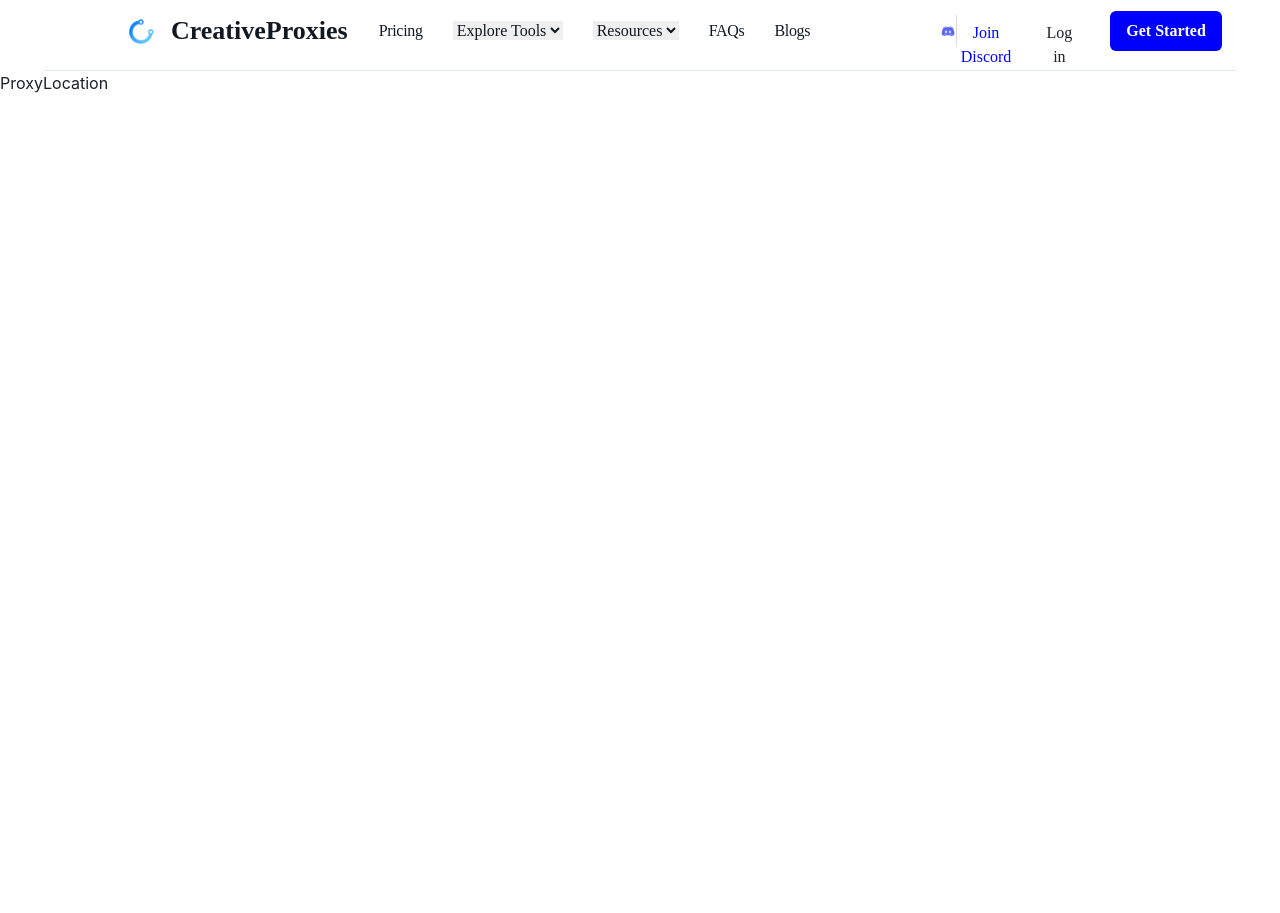
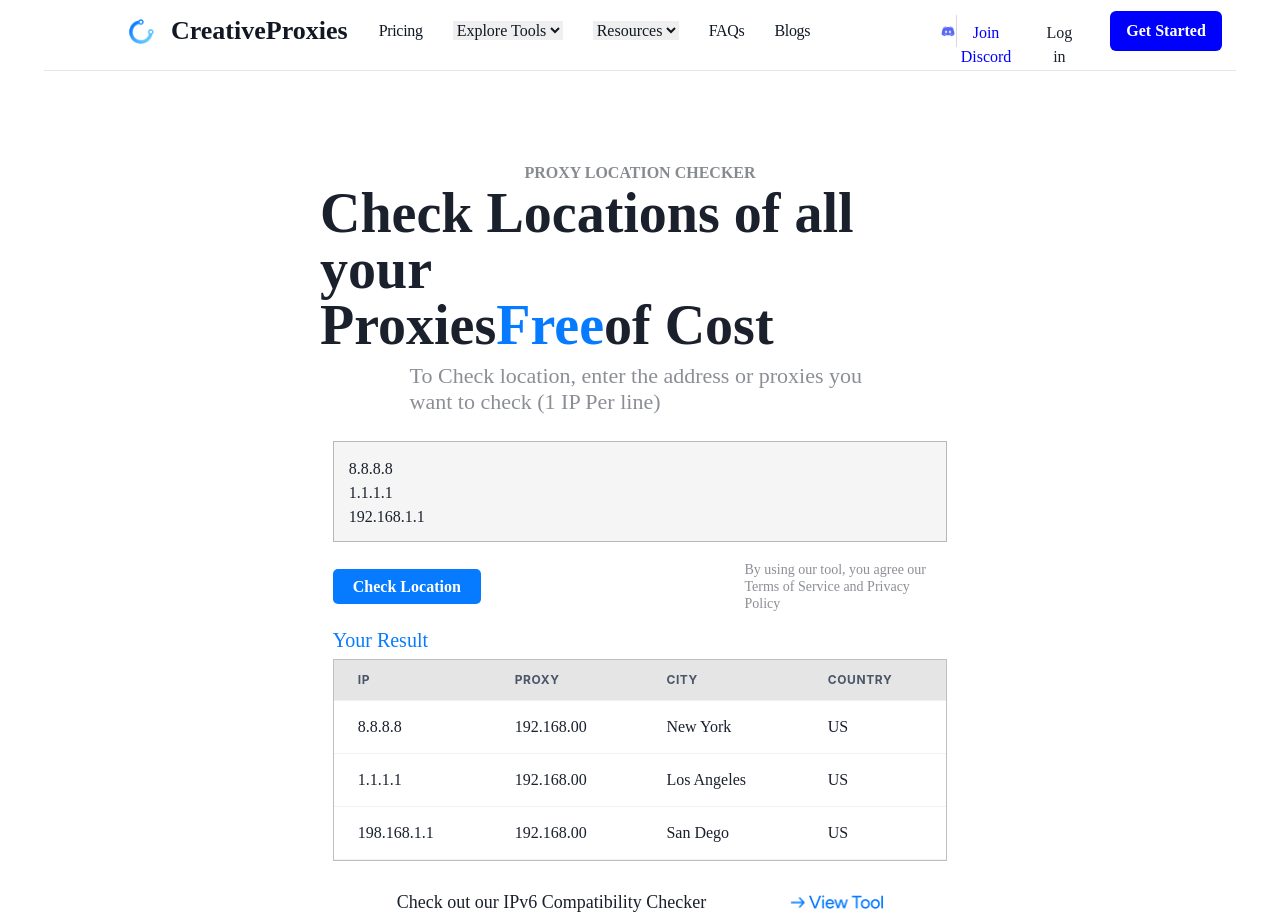
Before and after one commit to Pushpendra-1697/flamecloud, a React (Create React App) app: page /proxy in a window 1280 px wide. Before the commit the page ends 800 px from the top, so only its background shows below. Built offline with nearby package versions, Linux system fonts and the light colour scheme.

Commit message:
ProxyLocation page

```diff
--- /dev/null
+++ b/src/App.css
@@ -0,0 +1,5 @@
+*{
+    margin: 0;
+    padding: 0;
+    border: none;
+}
--- a/src/App.js
+++ b/src/App.js
@@ -1,12 +1,13 @@
 import { Box } from "@chakra-ui/react";
 import Navbar from "./Components/Navbar";
 import AllRoutes from "./Pages/AllRoutes";
+import './App.css';
 
 function App() {
   return (
     <Box>
       <Navbar />
-      <Box w={{base: "1192px", sm: "900px", lg: "1192px"}} m="auto"><hr style={{ color: '#D9D8D6' , margin: "auto"}} /></Box>
+      <Box w={{ base: "1192px", sm: "900px", lg: "1192px" }} m="auto"><hr style={{ color: '#D9D8D6', margin: "auto" }} /></Box>
       <AllRoutes />
     </Box>
   );
--- a/src/Components/Navbar.jsx
+++ b/src/Components/Navbar.jsx
@@ -5,7 +5,7 @@ import { RxHamburgerMenu } from 'react-icons/rx';
 const Navbar = () => {
     const { isOpen, onOpen, onClose } = useDisclosure()
     return (
-        <Box display="flex" justifyContent={{base:"0", sm:"space-evenly", lg:"0"}} fontFamily="Figtree"  w={{ base: "80%", sm: "1200px", lg: "80%" }} textAlign={"center"} m="auto" p={{base:"1px", sm:"20px", lg:"1px"}}>
+        <Box display="flex" justifyContent={{ base: "0", sm: "space-evenly", lg: "0" }} fontFamily="Figtree" w={{ base: "80%", sm: "1200px", lg: "80%" }} textAlign={"center"} m="auto" p={{ base: "1px", sm: "20px", lg: "1px" }}>
             <Img mt="17.87px" w={{ base: "25.06px", sm: "56.09px", lg: "25.06px" }} h={{ base: "25.06px", sm: "56.09px", lg: "25.06px" }} src={"./Images/logo.png"} alt="logo"></Img>
             <Text fontSize={{ base: "26px", sm: "55.24px", lg: "26px" }} style={{ fontStyle: "normal", fontWeight: "600", lineHeight: "31px", color: "#111822", marginLeft: "16.94px", marginTop: "14px" }}>CreativeProxies</Text>
             <Box display={{ base: "flex", sm: "none", lg: "flex" }} gap="30px" ml="31px" fontStyle={"normal"} fontWeight="400" lineHeight="19px" letterSpacing={"-0.02em"} color="#111822" mt="20px">
@@ -31,7 +31,7 @@ const Navbar = () => {
                 <Button fontSize={{ base: "16px", sm: "29.1px", lg: "16px" }} mb="10px" color={"white"} bg="blue" mt="10px" p={{ base: "10px 22px", sm: "26.19px 40.5px", lg: "10px 22px" }} display="flex" justifyContent={"center"} alignItems="center">Get Started</Button>
             </Box>
             <Box onClick={onOpen} ml="2%" padding={"15px"} color={"#077BFF"} bg="#077BFF40" borderRadius={"8.52px"} display={{ base: 'none', sm: "block", lg: "none" }}>
-                <RxHamburgerMenu fontSize={"38px"} />
+                <RxHamburgerMenu fontSize={"48px"} />
             </Box>
 
             <Box>
@@ -43,11 +43,11 @@ const Navbar = () => {
                         <ModalBody>
                             <Box>
                             </Box>
-                                <Text>Login</Text>
-                                <Text>Blogs</Text>
-                                <Text>FAQs</Text>
-                                <Text>Resources</Text>
-                                <Text>Pricing</Text>
+                            <Text>Login</Text>
+                            <Text>Blogs</Text>
+                            <Text>FAQs</Text>
+                            <Text>Resources</Text>
+                            <Text>Pricing</Text>
                         </ModalBody>
 
                         <ModalFooter>
--- a/src/Pages/Landing.jsx
+++ b/src/Pages/Landing.jsx
@@ -40,15 +40,14 @@ const Landing = () => {
             </Box>
 
 
-            <Text color={"#111822"} display={"flex"} justifyContent="center" alignItems={"center"} mt={{ base: "95px", sm: "100.95px", lg: "95px" }} fontSize={{ base: "16px", sm: "30px", lg: "16px" }}
-                ml={{ base: '0', sm: "14%", lg: '0' }}
-                textAlign="center">WELCOME TO CREATIVE PROXIES</Text>
+            <Text width={{ base: "20%", sm: "1200px", lg: "20%" }} m={"auto"} color={"#111822"} textAlign="center" mt={{ base: "95px", sm: "100.95px", lg: "95px" }} fontSize={{ base: "16px", sm: "30px", lg: "16px" }}
+            >WELCOME TO CREATIVE PROXIES</Text>
             <Box fontSize={{ base: "56px", sm: "86px", lg: "56px" }} lineHeight={{ base: "67.2px", sm: "103.2px", lg: "67.2px" }} m={{ base: "3px 400px", sm: "4px 100px", lg: "3px 400px" }} w={{ base: "824px", sm: "900px", lg: "824px" }} h={{ base: "134px", sm: "309px", lg: "134px" }}>
                 We are the <span style={{ color: "#077BFF" }}>Fastest</span> and the <span style={{ color: "#16D113" }}>Most Reliable</span> Proxy Service since 2020
             </Box>
-            <Box mb="26px" mt={{ base: "17px", sm: "26px", lg: "17px" }} lineHeight={{ base: "26.4px", sm: "48px", lg: "26.4px" }} m="auto" fontSize={{ base: "22px", sm: "40px", lg: "22px" }} w={{ base: "509px", sm: "899px", lg: "509px" }} fontWeight={"500"} h={{ base: "52px", sm: "92px", lg: "52px" }} ml={{ base: "40%", sm: "14%", lg: "40%" }}>Lorem ipsum dolor sit amet, consectetur adipiscing elit. In luctus augue sit amet mollis molestie.</Box>
-            <Box textAlign={"center"} mt="26px"><Button bg="blue" w="222px" h={"47px"} color={"white"} p={{ base: '12px 55px', sm: "26px 115px", lg: "12px 55px" }} fontSize={{ base: "18px", sm: "37.3px", lg: "18px" }}>Get Started<AiOutlineArrowRight /></Button></Box>
-            <Box bg="#00B67A1A" w={{ base: "200px", sm: "480px", lg: "200px" }} borderRadius={"10px"} m="auto" mt="22px" mb="54px" textAlign={"center"}>
+            <Box mb={{ base: "26px", sm: "50px", lg: "26px" }} mt={{ base: "17px", sm: "26px", lg: "17px" }} lineHeight={{ base: "26.4px", sm: "48px", lg: "26.4px" }} m="auto" fontSize={{ base: "22px", sm: "40px", lg: "22px" }} w={{ base: "509px", sm: "899px", lg: "509px" }} fontWeight={"500"} h={{ base: "52px", sm: "92px", lg: "52px" }} ml={{ base: "40%", sm: "14%", lg: "40%" }}>Lorem ipsum dolor sit amet, consectetur adipiscing elit. In luctus augue sit amet mollis molestie.</Box>
+            <Box ml={{ base: 0, sm: "40%", lg: 0 }} textAlign={"center"} mt="26px"><Button borderRadius={{ base: "10px", sm: "20.72px", lg: "10px" }} bg="blue" w={{ base: "222px", sm: "460px", lg: "222px" }} h={{ base: "47px", sm: "97.39px", lg: "47px" }} color={"white"} p={{ base: '12px 55px', sm: "36px 115px", lg: "12px 55px" }} fontSize={{ base: "18px", sm: "37.3px", lg: "18px" }}>Get Started<AiOutlineArrowRight /></Button></Box>
+            <Box ml={{ base: "40%", sm: "40%", lg: "43%" }} bg="#00B67A1A" w={{ base: "200px", sm: "480px", lg: "200px" }} borderRadius={"10px"} m="auto" mt={{ base: "22px", sm: "44px", lg: "22px" }} mb="54px" textAlign={"center"}>
                 <Box padding={"10px"}>
                     <Icon bg="#00B67A" color={"white"} as={AiFillStar} />
                     <Icon ml="6.61px" bg="#00B67A" color={"white"} as={AiFillStar} />
--- a/src/Pages/ProxyLocation.jsx
+++ b/src/Pages/ProxyLocation.jsx
@@ -1,10 +1,185 @@
-import { Box } from '@chakra-ui/react';
-import React from 'react'
+import React from 'react';
+import { Box, Image, Text } from "@chakra-ui/react";
+import {
+  Table,
+  Thead,
+  Tbody,
+  Tr,
+  Th,
+  Td,
+  TableContainer,
+} from "@chakra-ui/react";
 
 const ProxyLocation = () => {
   return (
-    <Box>ProxyLocation</Box>
-  )
+    <Box fontFamily={"Figtree"} mt="7%">
+      <Text
+        textAlign={"center"}
+        fontWeight="600"
+        fontSize={["12px", "14px", "16px"]}
+        opacity="0.5"
+        fontStyle="normal"
+        color="#111822"
+      >
+        PROXY LOCATION CHECKER
+      </Text>
+      <Box
+        w={["90%", "50%", "50%"]}
+        m="auto"
+        fontSize={["36px", "40px", "56px"]}
+        fontWeight="600"
+        lineHeight={["35px", "45px", "56px"]}
+      >
+        <Text>Check Locations of all your </Text>
+        <Text display={"inline"}>Proxies</Text>
+        <Text display={"inline"} color="#077BFF">
+          Free
+        </Text>
+        <Text display={"inline"}>of Cost</Text>
+      </Box>
+      <Box w={["68%", "46%", "36%"]} m="auto" mt="0.8%">
+        <Text
+          lineHeight={["22px", "26px", "26px"]}
+          fontSize={["15px", "18px", "22px"]}
+          fontWeight={"500"}
+          opacity="0.5"
+        >
+          To Check location, enter the address or proxies you want to check (1
+          IP Per line)
+        </Text>
+      </Box>
+
+      <Box
+        textAlign={"justify"}
+        boxSizing="border-box"
+        background="rgba(217, 216, 214, 0.25)"
+        border="1px solid rgba(0, 0, 0, 0.25)"
+        bordeRadius="5px"
+        w={["88%", "68%", "48%"]}
+        m="auto"
+        mt="2%"
+        pt="15px"
+        pl="15px"
+        h="30%"
+      >
+        <Text>8.8.8.8</Text>
+        <Text>1.1.1.1</Text>
+        <Text pb="2%">192.168.1.1</Text>
+      </Box>
+      <Box
+        display={"flex"}
+        justifyContent="space-between"
+        alignItems={"center"}
+        w={["88%", "48%", "48%"]}
+        m="auto"
+        mt="1.5%"
+        gap="10px"
+      >
+        <Text
+          bg="#077BFF"
+          fontWeight={"600"}
+          fontSize="16px"
+          color="#FFFFFF"
+          p="8px"
+          pl="20px"
+          pr="20px"
+          borderRadius={"5px"}
+          lineHeight={"19px"}
+        >
+          Check Location
+        </Text>
+        <Text
+          opacity={"0.5"}
+          fontWeight="400"
+          lineHeight={"17px"}
+          fontSize="14px"
+          flexBasis={["50%", "40%", "33%"]}
+        >
+          By using our tool, you agree our Terms of Service and Privacy Policy
+        </Text>
+      </Box>
+      <Text
+        color={"#077BFF"}
+        lineHeight="24px"
+        fontWeight={"500"}
+        fontSize="20px"
+        textAlign={"justify"}
+        w={["88%", "68%", "48%"]}
+        m="auto"
+        mt="1.3%"
+        mb="0.5%"
+      >
+        Your Result
+      </Text>
+
+      <Box
+        textAlign={"justify"}
+        boxSizing="border-box"
+        border="1px solid rgba(0, 0, 0, 0.25)"
+        bordeRadius="5px"
+        w={["88%", "70%", "48%"]}
+        m="auto"
+      >
+        <TableContainer>
+          <Table variant="simple">
+            <Thead>
+              <Tr
+                background="rgba(0, 0, 0, 0.1)"
+              >
+                <Th>IP</Th>
+                <Th>PROXY</Th>
+                <Th>CITY</Th>
+                <Th>COUNTRY</Th>
+              </Tr>
+            </Thead>
+            <Tbody>
+              <Tr>
+                <Td>8.8.8.8</Td>
+                <Td>192.168.00</Td>
+                <Td>New York</Td>
+                <Td>US</Td>
+              </Tr>
+              <Tr>
+                <Td>1.1.1.1</Td>
+                <Td>192.168.00</Td>
+                <Td>Los Angeles</Td>
+                <Td>US</Td>
+              </Tr>
+              <Tr>
+                <Td>198.168.1.1</Td>
+                <Td>192.168.00</Td>
+                <Td>San Dego</Td>
+                <Td>US</Td>
+              </Tr>
+            </Tbody>
+          </Table>
+        </TableContainer>
+      </Box>
+      <Box
+        textAlign={"center"}
+        display="flex"
+        justifyContent={"space-between"}
+        w={["88%", "68%", "38%"]}
+        m="auto"
+        mt="2%"
+      >
+        <Text fontWeight={"500"} fontSize="18px" lineHeight={"22px"} mt="1%">
+          Check out our IPv6 Compatibility Checker
+        </Text>
+        <Box
+          display={"flex"}
+          flexDir="row"
+          justifyContent={"center"}
+          alignItems="center"
+          gap={1}
+          pt={["5px", null, null]}
+        >
+          <Image src={'./Images/RightArrow.png'} alt="" w={["40%", "50%", "100%"]} />
+          <Image src={'./Images/View Tool.png'} alt="" w={["20%", "40%", "80%"]} />
+        </Box>
+      </Box>
+    </Box>
+  );
 }
 
 export default ProxyLocation;
```
Also changed, not shown: src/Components/Footer.jsx (+11 -11 lines), public/Images/RightArrow.png (added), public/Images/View Tool.png (added).
